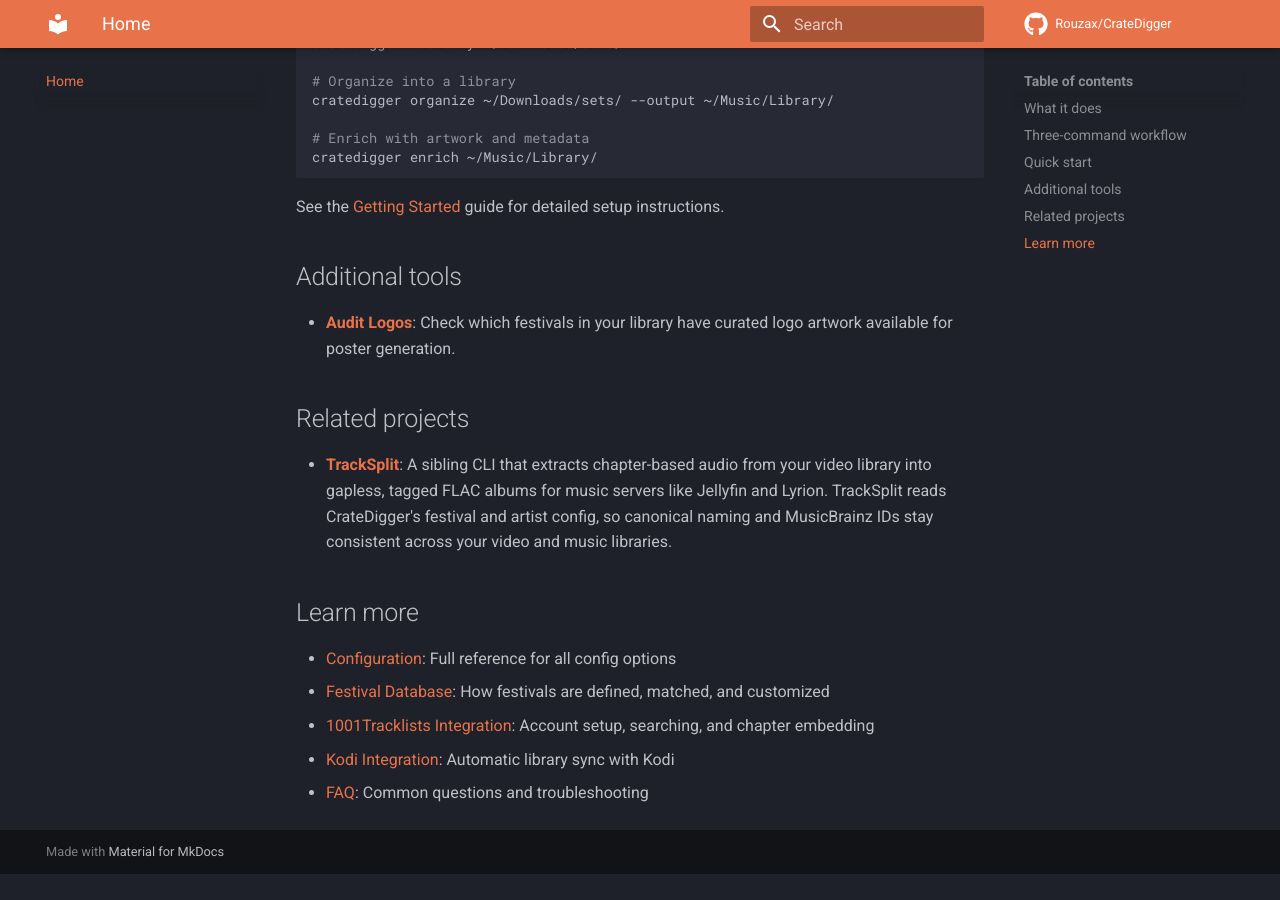
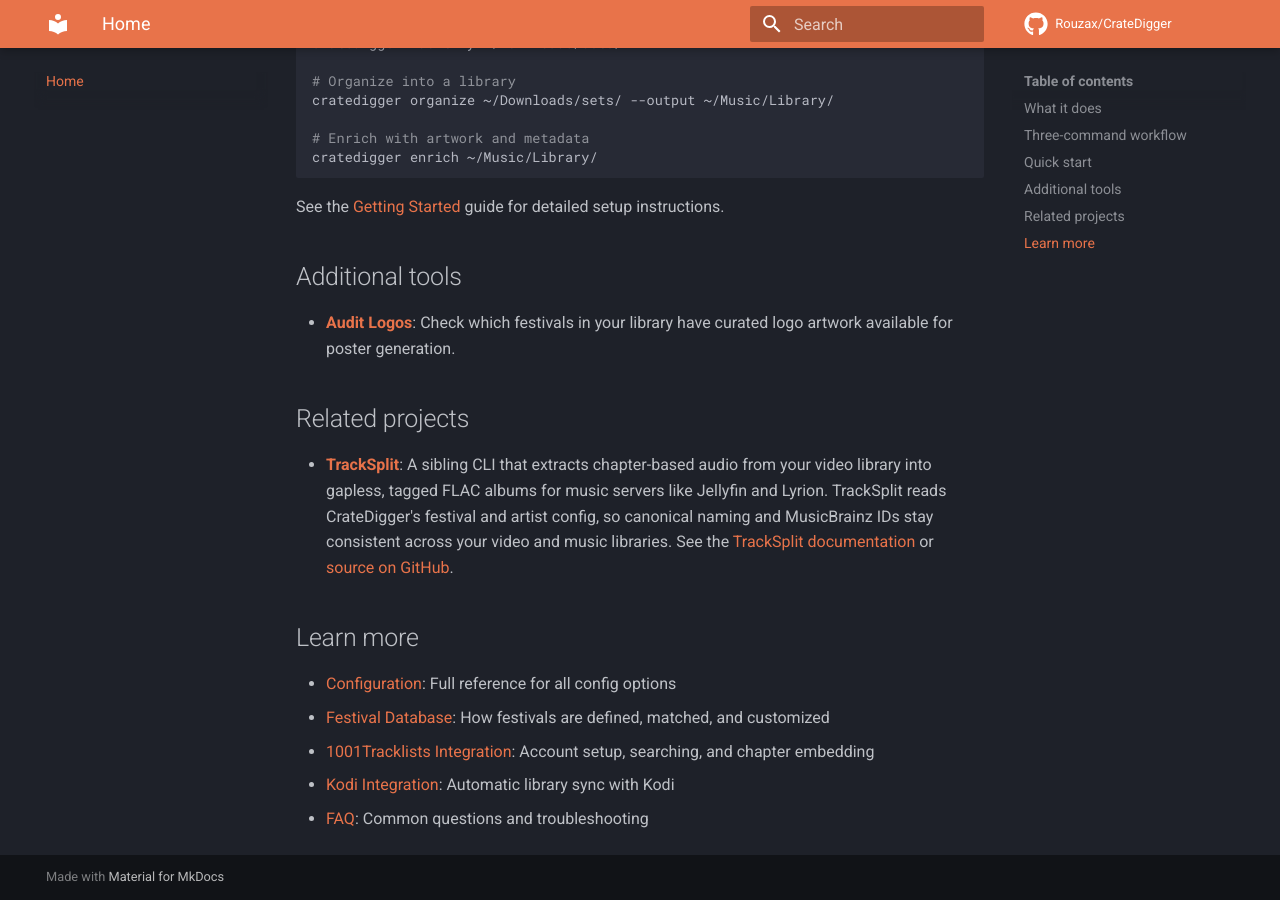
Before and after one commit to Rouzax/CrateDigger, an MkDocs documentation site: the page built from docs/index.md, in a window 1280 px wide and 900 px high, scrolled down 934 px. Built offline with MkDocs 1.6.1 and Material for MkDocs 9.7.7, drawn with Linux system fonts in a browser that asks for light colours; comment, search, counter and statistics services are not loaded; before the commit the page ends 1808 px from its top, so only the background shows below that.

Commit message:
docs: link TrackSplit landing page and docs site alongside repo
TrackSplit mirrors CrateDigger's GitHub Pages setup (landing page at the
root, MkDocs docs under /docs/), so surface both public URLs in addition
to the source repo across README, landing page, and docs index.

```diff
--- a/docs/index.md
+++ b/docs/index.md
@@ -40,7 +40,7 @@
 
 ## Related projects
 
-- **[TrackSplit](https://github.com/Rouzax/TrackSplit)**: A sibling CLI that extracts chapter-based audio from your video library into gapless, tagged FLAC albums for music servers like Jellyfin and Lyrion. TrackSplit reads CrateDigger's festival and artist config, so canonical naming and MusicBrainz IDs stay consistent across your video and music libraries.
+- **[TrackSplit](https://rouzax.github.io/TrackSplit/)**: A sibling CLI that extracts chapter-based audio from your video library into gapless, tagged FLAC albums for music servers like Jellyfin and Lyrion. TrackSplit reads CrateDigger's festival and artist config, so canonical naming and MusicBrainz IDs stay consistent across your video and music libraries. See the [TrackSplit documentation](https://rouzax.github.io/TrackSplit/docs/) or [source on GitHub](https://github.com/Rouzax/TrackSplit).
 
 ## Learn more
 
```
Also changed, not shown: README.md (+5 -1 lines), site/index.html, site/style.css.
